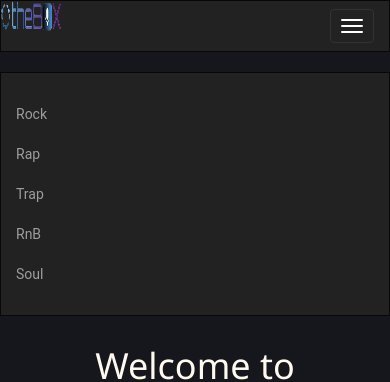
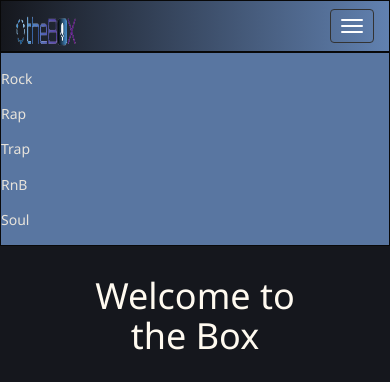
Before and after one commit to Smangaliso007/Blogger, a Django app: page / in a window 390 px wide. Shown: the top 382 px of the page. Run offline with Django 3.2, Linux system fonts and the light colour scheme; data comes from the database, SQL or seed files in the repository; some libraries are stand-ins or nearby versions.

Commit message:
even mobile :)

```diff
--- a/blog/static/css/box-blog.css
+++ b/blog/static/css/box-blog.css
@@ -1,13 +1,15 @@
-.navbar-brand {
-  padding: 0;
+#head_nav {
   margin: 0;
+  background-image: linear-gradient(to right, #15171d , #6181b0);
 }
-.navbar-collapse {
-  padding: 0;
+#genre_nav {
+  background-color: #6181b0;
+  opacity: .9;
 }
-.nav {
-  display: inline;
-  padding: 0;
+h5 {
+  font-size: 14px;
+  margin: 0;
+  color: floralwhite;
 }
 .dropdown {
   display: none;
--- a/blog/templates/blog/base.html
+++ b/blog/templates/blog/base.html
@@ -28,7 +28,7 @@
 </head>
 <body style="background-color: #15171d;color: floralwhite;">
 <!-- Navigation -->
-<nav class="navbar navbar-inverse">
+<nav class="navbar navbar-inverse" id="head_nav">
   <div class="container-fluid">
     <div class="navbar-header">
       <button type="button" class="navbar-toggle" data-toggle="collapse" data-target="#myNavbar">
@@ -40,7 +40,7 @@
         <img src="{% static 'images/Logo.png' %}" alt='Logo' height="30px" width="60px"/></a>
     </div>
     <div class="collapse navbar-collapse" id="myNavbar">
-      <ul class="nav navbar-nav">
+      <ul class="nav navbar-nav navbar-right">
         <li class="active"><a href="/">Home</a></li>
         <li><a href="/about">About</a></li>
       </ul>
@@ -52,10 +52,10 @@
     </div>
   </div>
 </nav>
-<nav class="navbar navbar-inverse">
+<nav class="navbar navbar-inverse" id="genre_nav">
   <ul class="nav navbar-nav">
     {% for type in Genres %}
-      <li><a href="{% url 'genres' type.id %}"> {{ type.name }}</a>
+      <li><a href="{% url 'genres' type.id %}"> <h5>{{ type.name }}</h5></a>
     {% endfor %}
 </nav>
 
```
